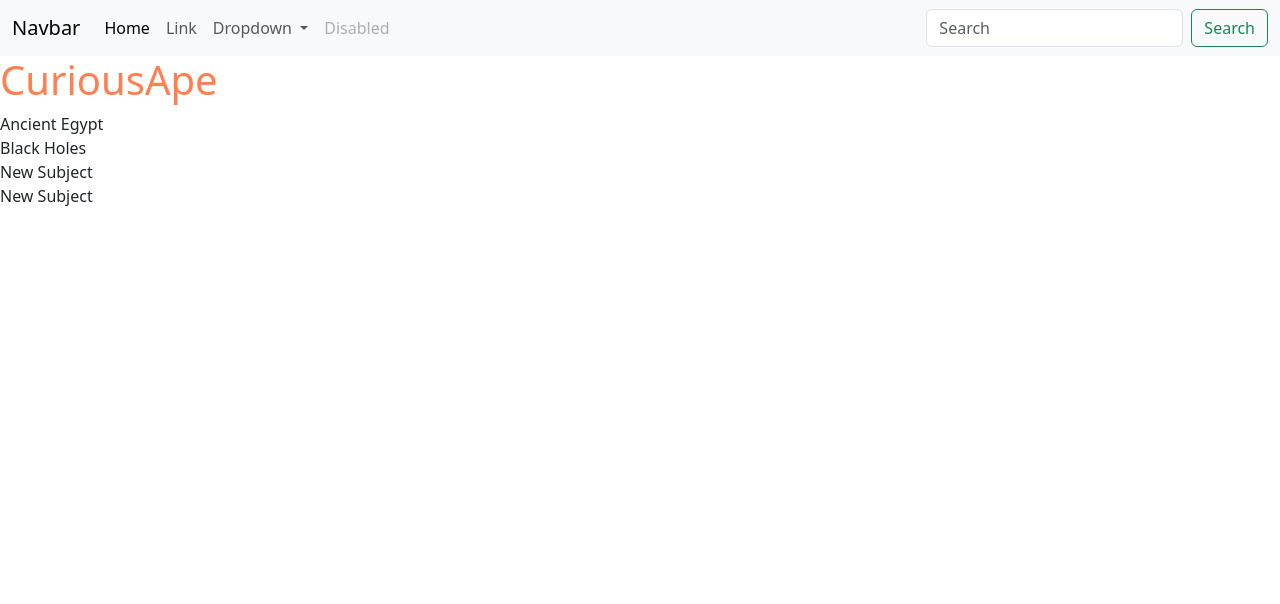
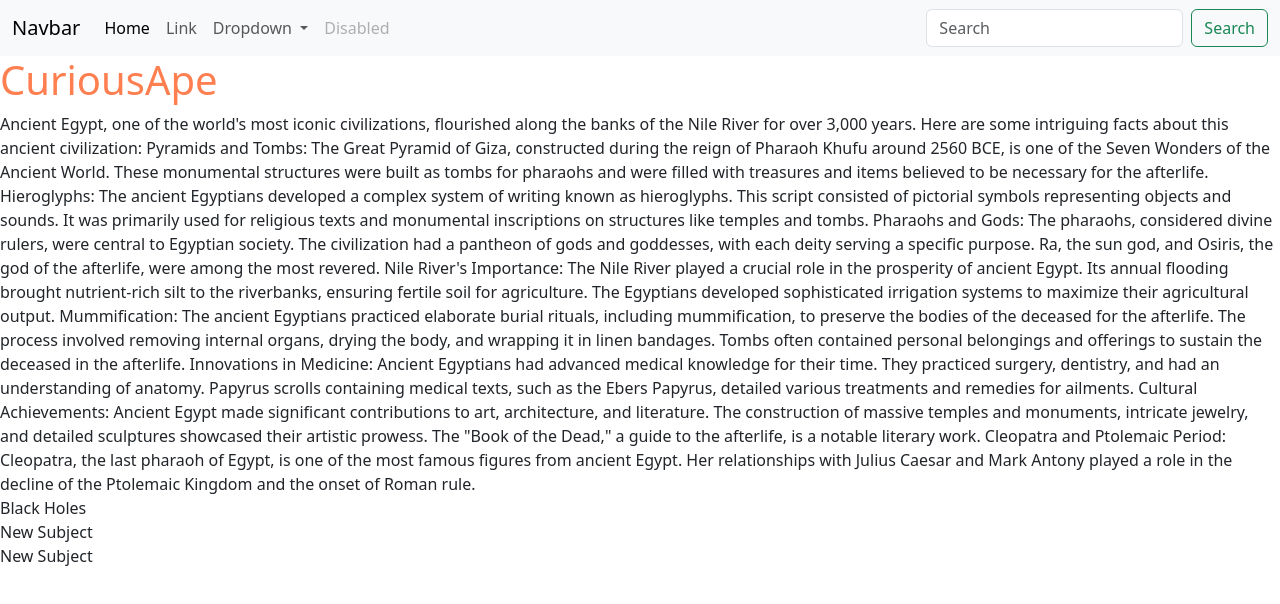
Before and after one commit to jamesdennan/curiousape, a plain HTML site: page index.html in a window 1280 px wide. Drawn offline with nearby package versions, Linux system fonts and the light colour scheme.

Commit message:
Add initial text for Ancient Egypt

```diff
--- a/index.html
+++ b/index.html
@@ -50,7 +50,23 @@
 </nav>
  <h1 class="curiousTitle">CuriousApe</h1>
 
-    <div>Ancient Egypt</div>
+    <div> Ancient Egypt, one of the world's most iconic civilizations, flourished along the banks of the Nile River for over 3,000 years. Here are some intriguing facts about this ancient civilization:
+
+Pyramids and Tombs: The Great Pyramid of Giza, constructed during the reign of Pharaoh Khufu around 2560 BCE, is one of the Seven Wonders of the Ancient World. These monumental structures were built as tombs for pharaohs and were filled with treasures and items believed to be necessary for the afterlife.
+
+Hieroglyphs: The ancient Egyptians developed a complex system of writing known as hieroglyphs. This script consisted of pictorial symbols representing objects and sounds. It was primarily used for religious texts and monumental inscriptions on structures like temples and tombs.
+
+Pharaohs and Gods: The pharaohs, considered divine rulers, were central to Egyptian society. The civilization had a pantheon of gods and goddesses, with each deity serving a specific purpose. Ra, the sun god, and Osiris, the god of the afterlife, were among the most revered.
+
+Nile River's Importance: The Nile River played a crucial role in the prosperity of ancient Egypt. Its annual flooding brought nutrient-rich silt to the riverbanks, ensuring fertile soil for agriculture. The Egyptians developed sophisticated irrigation systems to maximize their agricultural output.
+
+Mummification: The ancient Egyptians practiced elaborate burial rituals, including mummification, to preserve the bodies of the deceased for the afterlife. The process involved removing internal organs, drying the body, and wrapping it in linen bandages. Tombs often contained personal belongings and offerings to sustain the deceased in the afterlife.
+
+Innovations in Medicine: Ancient Egyptians had advanced medical knowledge for their time. They practiced surgery, dentistry, and had an understanding of anatomy. Papyrus scrolls containing medical texts, such as the Ebers Papyrus, detailed various treatments and remedies for ailments.
+
+Cultural Achievements: Ancient Egypt made significant contributions to art, architecture, and literature. The construction of massive temples and monuments, intricate jewelry, and detailed sculptures showcased their artistic prowess. The "Book of the Dead," a guide to the afterlife, is a notable literary work.
+
+Cleopatra and Ptolemaic Period: Cleopatra, the last pharaoh of Egypt, is one of the most famous figures from ancient Egypt. Her relationships with Julius Caesar and Mark Antony played a role in the decline of the Ptolemaic Kingdom and the onset of Roman rule.</div>
     <div>Black Holes</div>
     <div>New Subject</div>
     <div>New Subject</div>
```
